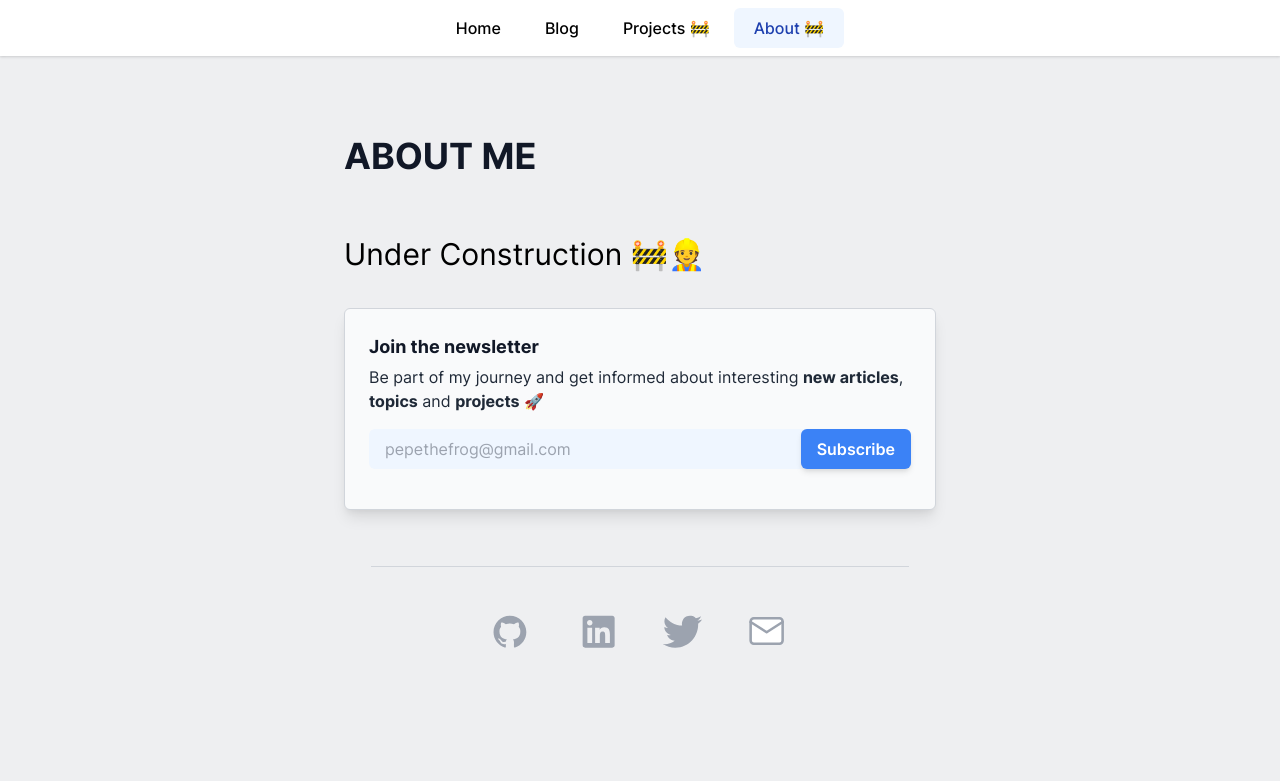
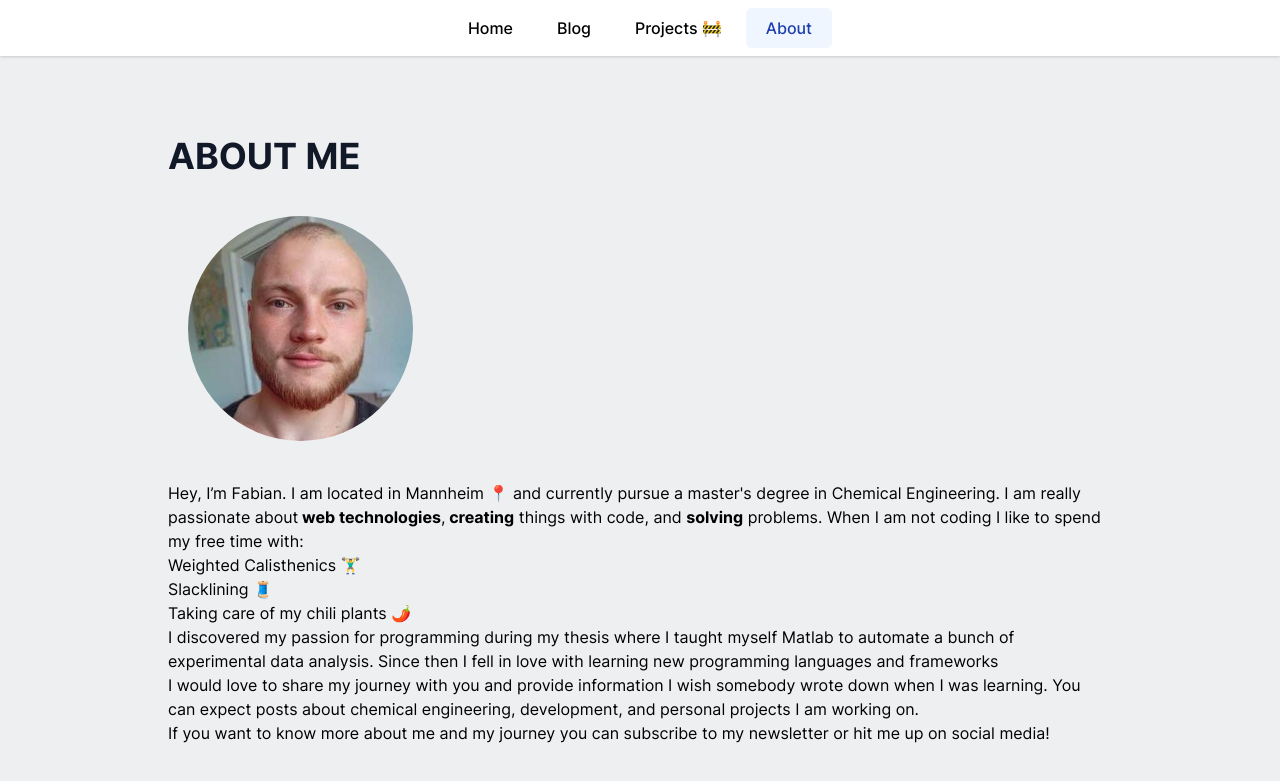
Before and after one commit to fabiwo/fabiwo.io, a Next.js app: page /about in a window 1280 px wide. Shown: the top 781 px of the page. Built offline with nearby package versions, Linux system fonts and the light colour scheme; what @tailwindcss/typography would draw is missing.

Commit message:
Made about page

```diff
--- a/components/molecules/BlogPostCard.jsx
+++ b/components/molecules/BlogPostCard.jsx
@@ -16,7 +16,7 @@ export default function BlogPostCard({
     <Link href={`/blog/${id}`}>
       <article className='flex flex-col w-full bg-white border rounded-md shadow cursor-pointer md:flex-row'>
         <img
-          className='object-cover rounded-t-md max-h-60 md:rounded-l-md md:rounded-t-none md:w-52 md:max-h-full'
+          className='object-cover rounded-t-md max-h-52 md:rounded-l-md md:rounded-t-none md:w-52 md:max-h-full'
           src={image ? image : '/static/images/placeholder.svg'}
           alt={alt ? alt : 'Placeholder'}
           loading='lazy'
--- a/components/molecules/Navbar.jsx
+++ b/components/molecules/Navbar.jsx
@@ -45,11 +45,7 @@ export default function Navbar() {
               href='/projects'
               activeClassName='active'
             />
-            <ActiveLink
-              text='About 🚧'
-              href='/about'
-              activeClassName='active'
-            />
+            <ActiveLink text='About' href='/about' activeClassName='active' />
           </Menu>
         </div>
       </nav>
--- a/components/molecules/NewsletterForm.jsx
+++ b/components/molecules/NewsletterForm.jsx
@@ -43,13 +43,17 @@ const NewsletterForm = () => {
 
   return (
     <div className='relative w-full p-6 my-4 border border-gray-300 rounded-md shadow-lg bg-gray-50'>
+      <img
+        src='/static/images/hexagon.svg'
+        alt={'Fabian Wolff Logo'}
+        className='absolute z-0 w-12 h-12 -top-5 -left-5 hover-rotate'
+      />
       <h5 className='text-lg font-bold text-gray-900'>Join the newsletter</h5>
       <p className='my-1 text-gray-800'>
         Be part of my journey and get informed about interesting{' '}
         <strong>new articles</strong>,<strong> topics</strong> and{' '}
         <strong>projects</strong> 🚀
       </p>
-
       <form className='relative my-4' onSubmit={subscribe}>
         <input
           ref={inputEl}
--- /dev/null
+++ b/layouts/AboutLayout.jsx
@@ -0,0 +1,11 @@
+// Component renders main page layout with the same styling and fills with content
+
+export default function AboutLayout({ children }) {
+  return (
+    <>
+      <div className='flex flex-col items-start justify-center max-w-5xl px-10 mx-auto'>
+        {children}
+      </div>
+    </>
+  )
+}
--- /dev/null
+++ b/layouts/MainLayout.jsx
@@ -0,0 +1,12 @@
+import NewsletterForm from '../components/molecules/NewsletterForm'
+
+// Component renders main page layout with the same styling and fills with content
+
+export default function MainLayout({ children }) {
+  return (
+    <div className='flex flex-col items-start justify-center max-w-2xl px-10 mx-auto'>
+      {children}
+      <NewsletterForm />
+    </div>
+  )
+}
--- a/layouts/Blog.jsx
+++ b/layouts/SeoProvider.jsx
@@ -2,11 +2,10 @@ import Head from 'next/head'
 import Navbar from '../components/molecules/Navbar'
 import Footer from '../components/organisms/Footer'
 import ScrollToTop from '../components/atoms/ScrollToTop'
-import NewsletterForm from '../components/molecules/NewsletterForm'
 
 // Component renders main page layout with the same styling and fills with content
 
-export default function MainLayout({ children }) {
+export default function SeoProvider({ children }) {
   return (
     <>
       {/* Html head information */}
@@ -16,12 +15,7 @@ export default function MainLayout({ children }) {
       {/* Head of the page  */}
       <Navbar />
       {/* Main Page or Post Content */}
-      <main>
-        <div className='flex flex-col items-start justify-center max-w-2xl px-10 mx-auto'>
-          {children}
-          <NewsletterForm />
-        </div>
-      </main>
+      <main>{children}</main>
       <Footer />
       <ScrollToTop />
     </>
--- a/pages/about.js
+++ b/pages/about.js
@@ -1,21 +1,73 @@
 import Head from 'next/head'
-import MainLayout from '../layouts/Blog'
+import AboutLayout from '../layouts/AboutLayout'
 import ResponsiveSectionHeading from '../components/atoms/ResponsiveSectionHeading'
-import Centre from '../components/atoms/Centre'
+import SeoProvider from '../layouts/SeoProvider'
+import NewsletterForm from '../components/molecules/NewsletterForm'
 
 import Image from 'next/image'
 
 const title = 'Fabian Wolff - About Me'
 
+const myLoader = ({ src, width, quality }) => {
+  return `https://example.com/${src}?w=${width}&q=${quality || 75}`
+}
+
 export default function About() {
   return (
-    <MainLayout>
-      {/* Initialize head of page with title etc. */}{' '}
-      <Head>
-        <title> {title} </title>
-      </Head>
-      <ResponsiveSectionHeading text={'ABOUT ME'} />
-      <h1 className='py-5 text-3xl'>Under Construction 🚧👷</h1>
-    </MainLayout>
+    <SeoProvider>
+      <AboutLayout>
+        {/* Initialize head of page with title etc. */}{' '}
+        <Head>
+          <title> {title} </title>
+        </Head>
+        <ResponsiveSectionHeading text={'ABOUT ME'} />
+        <article className='flex flex-wrap-reverse w-full mb-10'>
+          <section className='prose'>
+            <p>
+              Hey, I’m Fabian. I am located in Mannheim 📍 and currently pursue
+              a master's degree in Chemical Engineering. I am really passionate
+              about
+              <strong> web technologies</strong>,<strong> creating</strong>{' '}
+              things with code, and <strong> solving</strong> problems. When I
+              am not coding I like to spend my free time with:
+            </p>
+            <ul>
+              <li>Weighted Calisthenics 🏋️‍♂️</li>
+              <li>Slacklining 🧵</li>
+              <li>Taking care of my chili plants 🌶️</li>
+            </ul>
+            <p>
+              I discovered my passion for programming during my thesis where I
+              taught myself Matlab to automate a bunch of experimental data
+              analysis. Since then I fell in love with learning new programming
+              languages and frameworks
+            </p>
+            <p>
+              I would love to share my journey with you and provide information
+              I wish somebody wrote down when I was learning. You can expect
+              posts about chemical engineering, development, and personal
+              projects I am working on.
+            </p>
+            <p>
+              If you want to know more about me and my journey you can subscribe
+              to my newsletter or hit me up on social media!
+            </p>
+          </section>
+          <div className='flex flex-col mb-10 md:ml-5'>
+            <Image
+              src='/static/images/fabiwo.jpg'
+              alt='No entries found placeholder'
+              width={225}
+              height={225}
+              className='object-cover rounded-full'
+              quality={100}
+            />
+          </div>
+        </article>
+        <div className='max-w-2xl'>
+          <NewsletterForm />
+        </div>
+      </AboutLayout>
+    </SeoProvider>
   )
 }
--- a/pages/blog.js
+++ b/pages/blog.js
@@ -1,7 +1,7 @@
 import { useState } from 'react'
 import Head from 'next/head'
 import Image from 'next/image'
-import MainLayout from '../layouts/Blog'
+import MainLayout from '../layouts/MainLayout'
 import PageSection from '../layouts/PageSection'
 import ResponsiveSectionHeading from '../components/atoms/ResponsiveSectionHeading'
 import BlogPostCard, {
@@ -11,6 +11,7 @@ import PostContainer from '../components/atoms/PostContainer'
 import Centre from '../components/atoms/Centre'
 //import SearchBar from '../components/atoms/SearchBar'
 import FoundTag from '../components/atoms/FoundTag'
+import SeoProvider from '../layouts/SeoProvider'
 
 import { getSortedSlugs } from '../lib/mdx'
 
@@ -24,6 +25,7 @@ export default function Blog({ allPostsData }) {
   )
 
   return (
+    <SeoProvider>
       <MainLayout>
         {/* Initialize head of page with title etc. */}{' '}
         <Head>
@@ -79,6 +81,7 @@ export default function Blog({ allPostsData }) {
           </PostContainer>
         </section>
       </MainLayout>
+    </SeoProvider>
   )
 }
 
--- a/pages/blog/[id].js
+++ b/pages/blog/[id].js
@@ -1,11 +1,11 @@
-import MainLayout from '../../layouts/Blog'
+import SeoProvider from '../../layouts/SeoProvider'
+import MainLayout from '../../layouts/MainLayout'
 import Date from '../../components/atoms/Date'
 import Head from 'next/head'
 import { getAllSlugIds, getSlugData } from '../../lib/mdx'
 import hydrate from 'next-mdx-remote/hydrate'
 import MDXComponents from '../../components/MDXComponents'
 import PostStats from '../../components/molecules/PostStats'
-import NewsletterForm from '../../components/molecules/NewsletterForm'
 import Image from 'next/image'
 
 export default function Post({ source, frontMatter }) {
@@ -14,11 +14,11 @@ export default function Post({ source, frontMatter }) {
   })
 
   return (
-    <MainLayout>
+    <SeoProvider>
       <Head>
         <title>{frontMatter.title}</title>
       </Head>
-
+      <MainLayout>
         <article className='w-full max-w-full mb-10'>
           <h1 className='mb-1 text-4xl font-bold md:text-5xl'>
             {frontMatter.title}
@@ -48,7 +48,7 @@ export default function Post({ source, frontMatter }) {
               width={500}
               height={500 / (16 / 10)}
               layout={'responsive'}
-            className='object-cover rounded-md shadow'
+              className='object-cover '
               src={
                 frontMatter.image
                   ? frontMatter.image
@@ -60,6 +60,7 @@ export default function Post({ source, frontMatter }) {
           <section className='w-full mt-5 prose'>{content}</section>
         </article>
       </MainLayout>
+    </SeoProvider>
   )
 }
 
--- a/pages/projects.js
+++ b/pages/projects.js
@@ -1,7 +1,7 @@
 import Head from 'next/head'
-import MainLayout from '../layouts/Blog'
+import MainLayout from '../layouts/MainLayout'
 import ResponsiveSectionHeading from '../components/atoms/ResponsiveSectionHeading'
-import Centre from '../components/atoms/Centre'
+import SeoProvider from '../layouts/SeoProvider'
 
 import Image from 'next/image'
 
@@ -9,6 +9,7 @@ const title = 'Fabian Wolff - Projects'
 
 export default function Projects({}) {
   return (
+    <SeoProvider>
       <MainLayout>
         {/* Initialize head of page with title etc. */}{' '}
         <Head>
@@ -17,5 +18,6 @@ export default function Projects({}) {
         <ResponsiveSectionHeading text={'PROJECTS'} />
         <h1 className='py-5 text-3xl'>Under Construction 🚧👷</h1>
       </MainLayout>
+    </SeoProvider>
   )
 }
```
Also changed, not shown: pages/index.js (+7 -3 lines), public/static/images/fabian-full-crop.jpg (added), public/static/images/fabian-full.jpg (added). Lines whose indentation alone changed are shown as unchanged.
